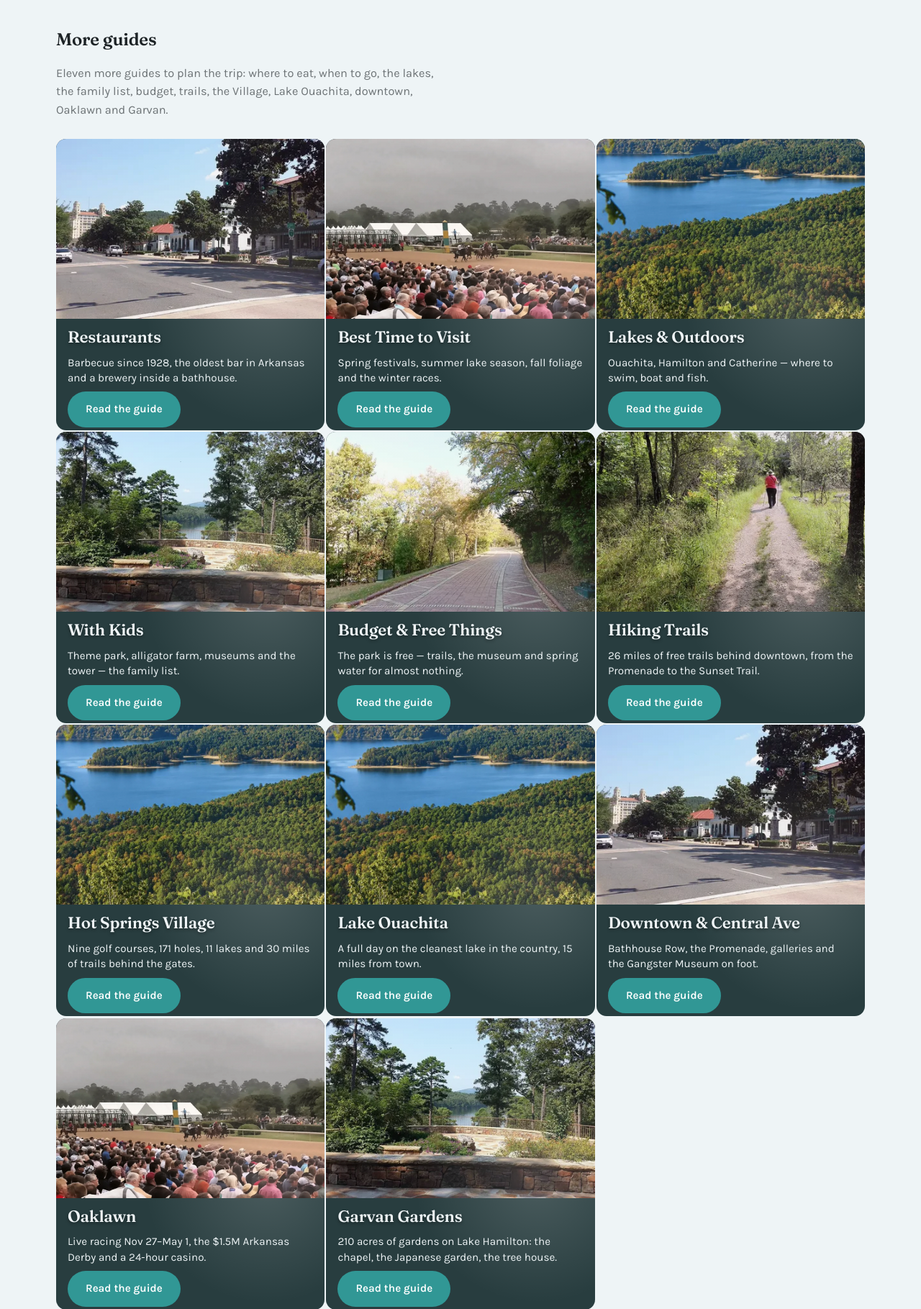
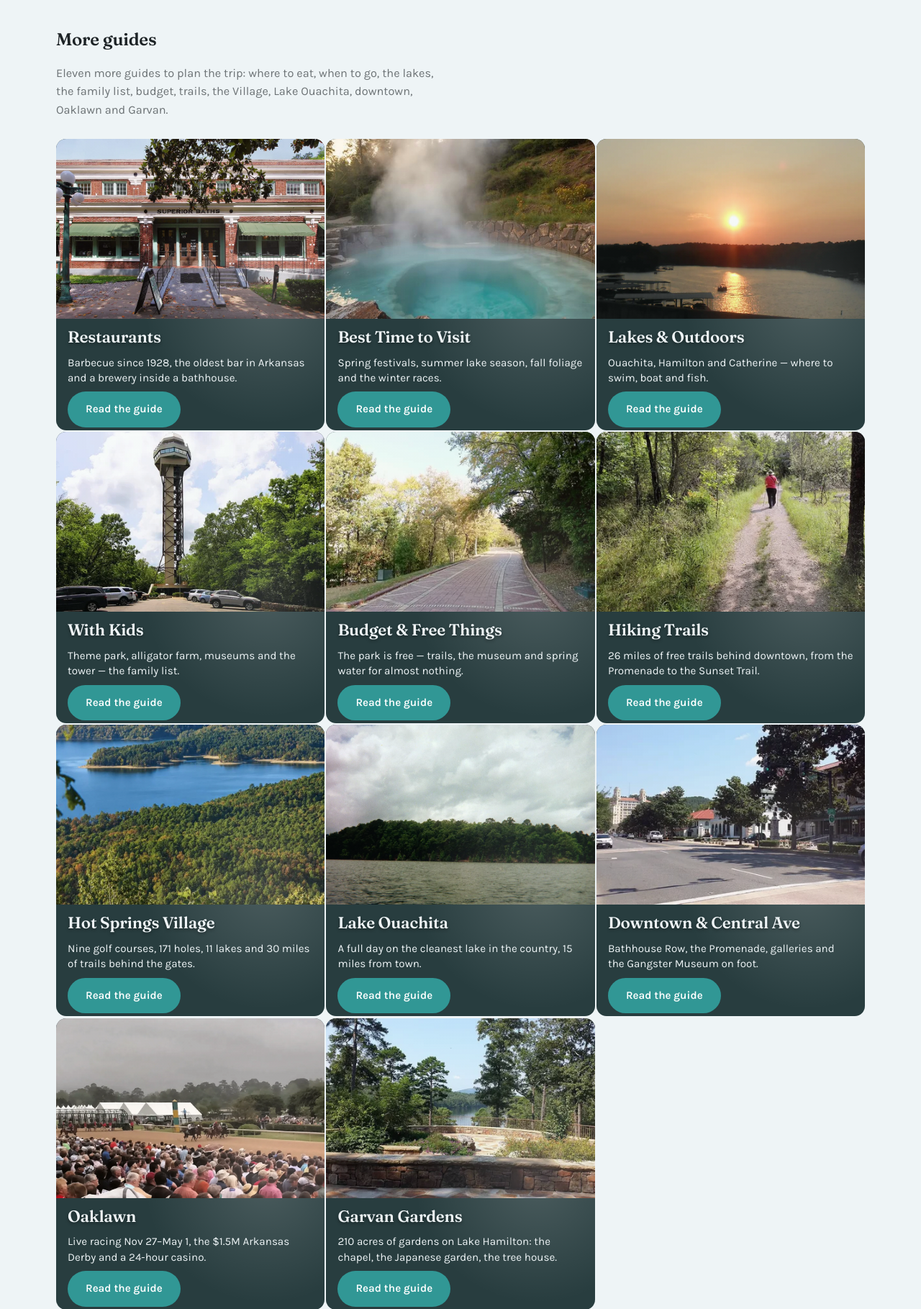
Before and after one commit to robguter/HotSprings, a PHP site: page / in a window 1280 px wide. Shown: the part 1197-3016 px from the top of the page at 72% size. Run offline with PHP 8.4, Linux system fonts and the light colour scheme; some libraries are stand-ins or nearby versions.

Commit message:
Agregando 3 imagenes

```diff
--- a/pubs/footer.php
+++ b/pubs/footer.php
@@ -14,7 +14,7 @@
         $f_rights  = 'Todos los derechos reservados.';
         $f_based   = 'Esta guía está basada en Hot Springs, Arkansas.';
         $f_assoc   = 'Algunos enlaces de este sitio son enlaces de afiliado. Si reservas a través de ellos, podemos ganar una comisión sin costo extra para ti.';
-        $f_credits = 'Fotos de los lugares: Eric Friedebach (CC BY 2.0), Larry D. Moore (CC BY 4.0) y Brandonrush (CC BY-SA 3.0 y CC BY-SA 4.0), vía Wikimedia Commons. Música: "Gentle Breeze" de Verbovets, vía LesFM (CC BY).';
+        $f_credits = 'Fotos de los lugares: Eric Friedebach (CC BY 2.0), Larry D. Moore (CC BY 4.0), Brandonrush (CC BY-SA 3.0 y CC BY-SA 4.0), Arkansawyer96 (CC BY-SA 3.0) y Timothy Holdiness (CC BY-SA 4.0), vía Wikimedia Commons. Música: "Gentle Breeze" de Verbovets, vía LesFM (CC BY).';
         $g_things  = 'Qué Hacer';
         $g_stay    = 'Dónde Dormir';
         $g_itin    = 'Itinerario de 2 Días';
@@ -40,7 +40,7 @@
         $f_rights  = 'All rights reserved.';
         $f_based   = 'This guide is based in Hot Springs, Arkansas.';
         $f_assoc   = 'Some links on this site are affiliate links. If you book through them, we may earn a commission at no extra cost to you.';
-        $f_credits = 'Place photos: Eric Friedebach (CC BY 2.0), Larry D. Moore (CC BY 4.0) and Brandonrush (CC BY-SA 3.0 and CC BY-SA 4.0), via Wikimedia Commons. Music: "Gentle Breeze" by Verbovets, via LesFM (CC BY).';
+        $f_credits = 'Place photos: Eric Friedebach (CC BY 2.0), Larry D. Moore (CC BY 4.0), Brandonrush (CC BY-SA 3.0 and CC BY-SA 4.0), Arkansawyer96 (CC BY-SA 3.0) and Timothy Holdiness (CC BY-SA 4.0), via Wikimedia Commons. Music: "Gentle Breeze" by Verbovets, via LesFM (CC BY).';
         $g_things  = 'Things to Do';
         $g_stay    = 'Where to Stay';
         $g_itin    = '2-Day Itinerary';
--- a/pubs/inicio.php
+++ b/pubs/inicio.php
@@ -88,28 +88,28 @@
                 </div>
 
                 <div class="spring-panels">
-                    <div class="spring-panel" style="--panel-bg: linear-gradient(155deg, rgba(173, 109, 101, 0.05), rgba(120, 54, 43, 0.06)), url('/images/calle_central.webp');">
+                    <div class="spring-panel" style="--panel-bg: linear-gradient(155deg, rgba(173, 109, 101, 0.05), rgba(120, 54, 43, 0.06)), url('/images/cerveceria_superior.webp');">
                         <h3>Restaurants</h3>
                         <p>Barbecue since 1928, the oldest bar in Arkansas and a brewery inside a bathhouse.</p>
                         <div class="bloque-botones">
                             <a href="/best-restaurants-in-hot-springs" class="btn btn-primario">Read the guide</a>
                         </div>
                     </div>
-                    <div class="spring-panel" style="--panel-bg: linear-gradient(155deg, rgba(215, 154, 62, 0.05), rgba(169, 106, 30, 0.06)), url('/images/oaklawn.webp');">
+                    <div class="spring-panel" style="--panel-bg: linear-gradient(155deg, rgba(215, 154, 62, 0.05), rgba(169, 106, 30, 0.06)), url('/images/piscina_termal.webp');">
                         <h3>Best Time to Visit</h3>
                         <p>Spring festivals, summer lake season, fall foliage and the winter races.</p>
                         <div class="bloque-botones">
                             <a href="/best-time-to-visit-hot-springs" class="btn btn-primario">Read the guide</a>
                         </div>
                     </div>
-                    <div class="spring-panel" style="--panel-bg: linear-gradient(155deg, rgba(106, 178, 168, 0.05), rgba(31, 89, 81, 0.06)), url('/images/lago_ouachita.webp');">
+                    <div class="spring-panel" style="--panel-bg: linear-gradient(155deg, rgba(106, 178, 168, 0.05), rgba(31, 89, 81, 0.06)), url('/images/lago_hamilton.webp');">
                         <h3>Lakes &amp; Outdoors</h3>
                         <p>Ouachita, Hamilton and Catherine — where to swim, boat and fish.</p>
                         <div class="bloque-botones">
                             <a href="/lakes-and-outdoors-hot-springs" class="btn btn-primario">Read the guide</a>
                         </div>
                     </div>
-                    <div class="spring-panel" style="--panel-bg: linear-gradient(155deg, rgba(106, 178, 168, 0.05), rgba(31, 89, 81, 0.06)), url('/images/jardin_garvan.webp');">
+                    <div class="spring-panel" style="--panel-bg: linear-gradient(155deg, rgba(106, 178, 168, 0.05), rgba(31, 89, 81, 0.06)), url('/images/torre_mirador.webp');">
                         <h3>With Kids</h3>
                         <p>Theme park, alligator farm, museums and the tower — the family list.</p>
                         <div class="bloque-botones">
@@ -137,7 +137,7 @@
                             <a href="/hot-springs-village-golf" class="btn btn-primario">Read the guide</a>
                         </div>
                     </div>
-                    <div class="spring-panel" style="--panel-bg: linear-gradient(155deg, rgba(106, 178, 168, 0.05), rgba(31, 89, 81, 0.06)), url('/images/lago_ouachita.webp');">
+                    <div class="spring-panel" style="--panel-bg: linear-gradient(155deg, rgba(106, 178, 168, 0.05), rgba(31, 89, 81, 0.06)), url('/images/lago_ouachita_orilla.webp');">
                         <h3>Lake Ouachita</h3>
                         <p>A full day on the cleanest lake in the country, 15 miles from town.</p>
                         <div class="bloque-botones">
```
Also changed, not shown: pubs/es/inicio.php (+5 -5 lines), pubs/images/cerveceria_superior.webp (added), pubs/images/lago_hamilton.webp (added), pubs/images/lago_ouachita_orilla.webp (added).
